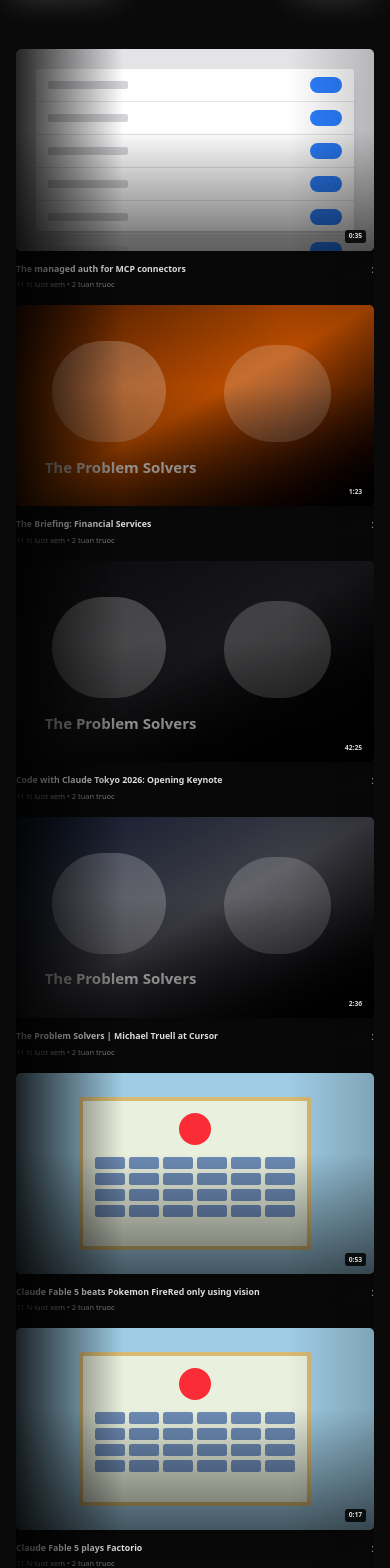
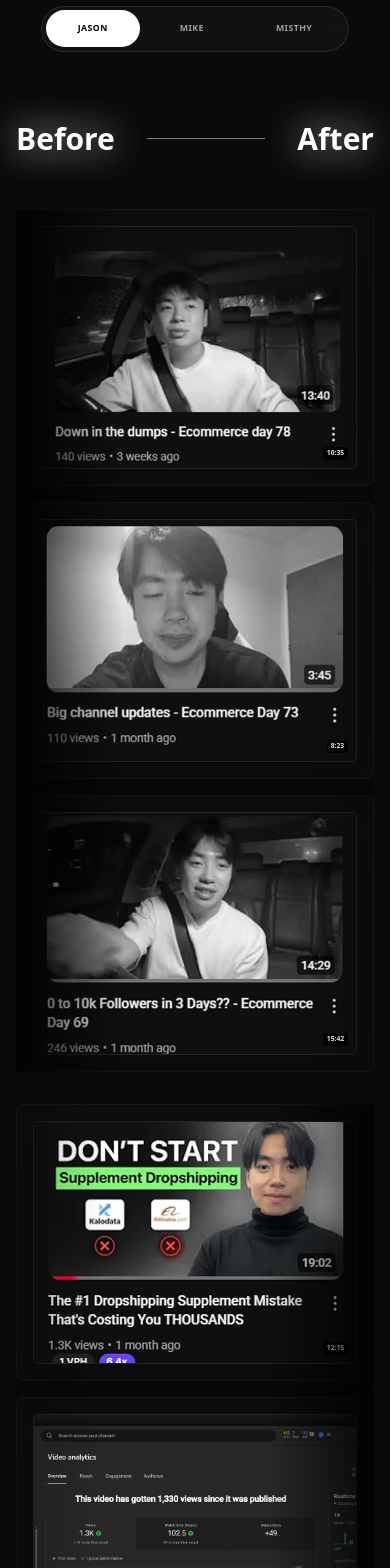
Before and after one commit to Loisori/crizonguyen, a Next.js app: page / in a window 390 px wide. Shown: the part 4380-5948 px from the top of the page. Built offline with nearby package versions, Linux system fonts and the light colour scheme; a web font is replaced by a local one.

Commit message:
update#10

```diff
--- a/app/page.tsx
+++ b/app/page.tsx
@@ -14,7 +14,7 @@ export default function Home() {
         <Workspace />
         <Project />
         <CaseStudy />
-        {/* <Footer /> */}
+        <Footer />
       </div>
     </main>
   );
--- a/components/casestudy.tsx
+++ b/components/casestudy.tsx
@@ -1,6 +1,13 @@
-import { afterVideos, beforeVideos } from "@/constants/casestudy";
+"use client";
+
+import { useState } from "react";
+import Image from "next/image";
+import { motion, AnimatePresence } from "framer-motion";
+import { caseStudies, type VideoItem, type CaseStudyData } from "@/constants/casestudy";
 
 export default function CaseStudy() {
+  const [activeStudy, setActiveStudy] = useState<CaseStudyData>(caseStudies[0]);
+
   return (
     <section
       id="case-study"
@@ -15,27 +22,69 @@ export default function CaseStudy() {
             Case Study
           </h2>
           <p className="mt-5 text-[clamp(3.25rem,5vw,6.5rem)] font-black leading-none text-white drop-shadow-[0_0_18px_rgba(255,255,255,0.66)]">
-            01
+            {activeStudy.id}
+          </p>
+          <p className="mt-4 text-xl font-medium text-white/60 tracking-wider uppercase">
+            {activeStudy.title}
           </p>
         </div>
 
-        <div className="relative mt-8 flex items-center justify-between">
+        {/* Tab Switcher */}
+        <div className="mt-12 flex justify-center">
+          <div className="flex gap-2 rounded-full border border-white/10 bg-zinc-900/60 p-1.5 backdrop-blur-md">
+            {caseStudies.map((study) => {
+              const isActive = activeStudy.id === study.id;
+              return (
+                <button
+                  key={study.id}
+                  onClick={() => setActiveStudy(study)}
+                  className={`relative rounded-full px-8 py-3 text-sm font-bold tracking-wider uppercase transition-all duration-300 cursor-pointer ${
+                    isActive ? "text-black font-extrabold" : "text-white/60 hover:text-white"
+                  }`}
+                >
+                  {isActive && (
+                    <motion.div
+                      layoutId="active-tab-bg"
+                      className="absolute inset-0 rounded-full bg-white"
+                      transition={{ type: "spring", stiffness: 380, damping: 30 }}
+                    />
+                  )}
+                  <span className="relative z-10">{study.name}</span>
+                </button>
+              );
+            })}
+          </div>
+        </div>
+
+        <div className="relative mt-16 flex items-center justify-between">
           <p className="text-[clamp(3rem,4.5vw,5.5rem)] font-black text-white drop-shadow-[0_0_18px_rgba(255,255,255,0.75)]">
             Before
           </p>
           <div className="mx-8 h-px flex-1 bg-white/45" />
-          <div className="relative mr-8 hidden h-12 w-12 sm:block">
+          {/* <div className="relative mr-8 hidden h-12 w-12 sm:block">
             <div className="absolute left-0 top-1/2 h-px w-full bg-white/70" />
             <div className="absolute right-0 top-1/2 h-8 w-8 -translate-y-1/2 rotate-45 border-r border-t border-white/70" />
-          </div>
+          </div> */}
           <p className="text-[clamp(3rem,4.5vw,5.5rem)] font-black text-white drop-shadow-[0_0_18px_rgba(255,255,255,0.75)]">
             After
           </p>
         </div>
 
-        <div className="mt-12 grid gap-8 lg:grid-cols-2">
-          <CasePanel videos={beforeVideos} tone="before" />
-          <CasePanel videos={afterVideos} tone="after" />
+        {/* Animated case study panels */}
+        <div className="relative mt-12">
+          <AnimatePresence mode="wait">
+            <motion.div
+              key={activeStudy.id}
+              initial={{ opacity: 0, y: 20 }}
+              animate={{ opacity: 1, y: 0 }}
+              exit={{ opacity: 0, y: -20 }}
+              transition={{ duration: 0.4 }}
+              className="grid gap-8 lg:grid-cols-2"
+            >
+              <CasePanel videos={activeStudy.before} tone="before"/>
+              <CasePanel videos={activeStudy.after} tone="after" />
+            </motion.div>
+          </AnimatePresence>
         </div>
       </div>
     </section>
@@ -46,7 +95,7 @@ function CasePanel({
   videos,
   tone,
 }: {
-  videos: { title: string; theme: string; duration: string }[];
+  videos: VideoItem[];
   tone: "before" | "after";
 }) {
   return (
@@ -58,138 +107,36 @@ function CasePanel({
             : "bg-[linear-gradient(90deg,rgba(0,0,0,0.2),transparent_24%,transparent_70%,rgba(0,0,0,0.82))]"
         }`}
       />
-      <div className="grid gap-4 sm:grid-cols-3">
+      <div className="flex flex-col gap-4">
         {videos.map((video) => (
-          <article key={video.title} className="min-w-0">
-            <VideoThumb theme={video.theme} duration={video.duration} />
-            <div className="mt-3 flex gap-3">
-              <div className="min-w-0 flex-1">
-                <h3 className="truncate text-sm font-bold text-white">
-                  {video.title}
-                </h3>
-                <p className="mt-1 text-xs text-white/55">
-                  11 N luot xem • 2 tuan truoc
-                </p>
-              </div>
-              <span className="text-lg leading-none text-white/70">:</span>
+          <article
+            key={video.title}
+            className="group flex flex-col sm:flex-row gap-5 rounded-xl border border-white/5 bg-[#151515]/40 p-4 transition-all duration-300 hover:border-white/10 hover:bg-[#1f1f1f]/50 cursor-pointer"
+          >
+            {/* Thumbnail */}
+            <div className="relative w-full shrink-0">
+              <VideoThumb img={video.img} duration={video.duration} />
             </div>
           </article>
         ))}
       </div>
-      <AnalyticsStrip tone={tone} />
     </div>
   );
 }
 
-function VideoThumb({ theme, duration }: { theme: string; duration: string }) {
+function VideoThumb({ img, duration }: { img: string; duration: string }) {
   return (
-    <div className="relative aspect-video overflow-hidden rounded-lg bg-zinc-900 shadow-[0_18px_45px_rgba(0,0,0,0.28)]">
-      <ThumbArtwork theme={theme} />
-      <div className="absolute inset-0 bg-[linear-gradient(180deg,transparent_40%,rgba(0,0,0,0.58))]" />
+    <div className="relative aspect-[4/3] overflow-hidden rounded-lg bg-zinc-900 shadow-[0_18px_45px_rgba(0,0,0,0.28)] border border-white/5 w-full">
+      <Image
+        alt="Video thumbnail"
+        src={img}
+        fill
+        sizes="(max-width: 640px) 100vw, 176px"
+        className="object-cover transition-transform duration-500 group-hover:scale-105"
+      />
       <span className="absolute bottom-2 right-2 rounded bg-black/85 px-1.5 py-0.5 text-[0.68rem] font-bold text-white">
         {duration}
       </span>
     </div>
   );
 }
-
-function ThumbArtwork({ theme }: { theme: string }) {
-  if (theme === "ui") {
-    return (
-      <div className="absolute inset-0 bg-zinc-200 p-5">
-        <div className="h-full rounded bg-white shadow-lg">
-          {[0, 1, 2, 3, 4, 5].map((item) => (
-            <div
-              key={item}
-              className="flex items-center justify-between border-b border-zinc-200 px-3 py-2"
-            >
-              <span className="h-2 w-20 rounded bg-zinc-300" />
-              <span className="h-4 w-8 rounded-full bg-blue-500" />
-            </div>
-          ))}
-        </div>
-      </div>
-    );
-  }
-
-  if (theme === "game" || theme === "factorio") {
-    return (
-      <div className="absolute inset-0 bg-[#9fcde5] p-6">
-        <div className="mx-auto h-full max-w-[75%] rounded border-4 border-[#d8ba73] bg-[#e9f0dd] p-3">
-          <div className="mx-auto mb-3 h-8 w-8 rounded-full bg-red-500" />
-          <div className="grid grid-cols-6 gap-1">
-            {Array.from({ length: 24 }).map((_, index) => (
-              <span key={index} className="h-3 rounded bg-[#6d8bb5]" />
-            ))}
-          </div>
-        </div>
-      </div>
-    );
-  }
-
-  if (theme === "racer") {
-    return (
-      <div className="absolute inset-0 bg-[linear-gradient(135deg,#081a35,#28a7d9_45%,#b51d33)]">
-        <div className="absolute left-[18%] top-[18%] h-[62%] w-[64%] rounded-full border-[18px] border-white/70 bg-black" />
-        <div className="absolute left-[29%] top-[28%] h-[26%] w-[42%] rounded-full bg-[#f1c3a4]" />
-      </div>
-    );
-  }
-
-  const palette =
-    theme === "briefing"
-      ? "from-amber-950 via-amber-700 to-black"
-      : theme === "code"
-        ? "from-zinc-950 via-zinc-900 to-black"
-        : theme === "office"
-          ? "from-emerald-950 via-slate-700 to-zinc-900"
-          : "from-slate-900 via-zinc-700 to-black";
-
-  return (
-    <div className={`absolute inset-0 bg-gradient-to-br ${palette}`}>
-      <div className="absolute left-[10%] top-[18%] h-[50%] w-[32%] rounded-full bg-white/22" />
-      <div className="absolute right-[12%] top-[20%] h-[48%] w-[30%] rounded-full bg-white/18" />
-      <p className="absolute bottom-[16%] left-[8%] max-w-[76%] text-2xl font-black leading-[0.9] text-white/90">
-        {theme === "lawyer"
-          ? "Capability meets Judgment"
-          : theme === "office"
-            ? "Reflecting on a year of Claude Code"
-            : theme === "profile"
-              ? "How Anthropic uses Claude"
-              : "The Problem Solvers"}
-      </p>
-    </div>
-  );
-}
-
-function AnalyticsStrip({ tone }: { tone: "before" | "after" }) {
-  return (
-    <div className="mt-5 overflow-hidden rounded-t-xl bg-[#1f1f1f] text-white/80">
-      <div className="flex h-10 items-center gap-4 border-b border-white/10 px-5 text-xs">
-        <span className="h-4 w-4 rounded-full bg-cyan-300" />
-        <span className="h-4 flex-1 rounded-full bg-black/45" />
-        <span className="rounded-full bg-white/10 px-3 py-1">
-          Advanced mode
-        </span>
-      </div>
-      <div className="grid min-h-24 grid-cols-[1fr_13rem] gap-4 p-5">
-        <div>
-          <p className="text-lg font-black sm:text-2xl">
-            {tone === "before"
-              ? "Your channel performance needed a clearer story"
-              : "Your channel got 18,129 views in the last 28 days"}
-          </p>
-          <div className="mt-4 h-2 rounded-full bg-white/10">
-            <div
-              className={`h-full rounded-full ${tone === "before" ? "w-1/3 bg-zinc-500" : "w-4/5 bg-sky-400"}`}
-            />
-          </div>
-        </div>
-        <div className="hidden rounded-lg bg-black/30 p-3 sm:block">
-          <p className="text-sm font-bold">Realtime</p>
-          <p className="mt-2 text-xs text-cyan-300">Updating live</p>
-        </div>
-      </div>
-    </div>
-  );
-}
--- a/constants/casestudy.tsx
+++ b/constants/casestudy.tsx
@@ -1,65 +1,178 @@
-export const beforeVideos = [
+export interface VideoItem {
+  title: string;
+  img: string;
+  duration: string;
+  views: string;
+  time: string;
+}
+
+export interface CaseStudyData {
+  id: string;
+  name: string;
+  title: string;
+  before: VideoItem[];
+  after: VideoItem[];
+}
+
+export const caseStudies: CaseStudyData[] = [
   {
-    title: "The managed auth for MCP connectors",
-    theme: "ui",
-    duration: "0:35",
+    id: "01",
+    name: "Jason",
+    title: "Technology & Software Engineer",
+    before: [
+      {
+        title: "My New Desk Setup & Coding Workspace (2026)",
+        img: "/imgs/Jason/before.webp",
+        duration: "10:35",
+        views: "12 N lượt xem",
+        time: "1 năm trước",
       },
       {
-    title: "The Briefing: Financial Services",
-    theme: "briefing",
-    duration: "1:23",
+        title: "How I Script My Developer Vlogs",
+        img: "/imgs/Jason/before2.webp",
+        duration: "8:23",
+        views: "4.5 N lượt xem",
+        time: "10 tháng trước",
       },
       {
-    title: "Code with Claude Tokyo 2026: Opening Keynote",
-    theme: "code",
-    duration: "42:25",
+        title: "A Day in the Life of a Remote Software Engineer",
+        img: "/imgs/Jason/before3.webp",
+        duration: "15:42",
+        views: "18 N lượt xem",
+        time: "8 tháng trước",
+      },
+    ],
+    after: [
+      {
+        title: "Why I Stopped Using macOS for Coding",
+        img: "/imgs/Jason/after.webp",
+        duration: "12:15",
+        views: "124 N lượt xem",
+        time: "3 tuần trước",
       },
       {
-    title: "The Problem Solvers | Michael Truell at Cursor",
-    theme: "interview",
-    duration: "2:36",
+        title: "I Built a Desktop App in 24 Hours (No Sleep)",
+        img: "/imgs/Jason/after2.webp",
+        duration: "18:08",
+        views: "98 N lượt xem",
+        time: "2 tuần trước",
+      },
+    ],
   },
   {
-    title: "Claude Fable 5 beats Pokemon FireRed only using vision",
-    theme: "game",
-    duration: "0:53",
+    id: "02",
+    name: "Mike",
+    title: "Travel & Lifestyle Vlogs",
+    before: [
+      {
+        title: "Reviewing My Old 1080p Camera Gear",
+        img: "/imgs/Mike/before.webp",
+        duration: "14:10",
+        views: "8.2 N lượt xem",
+        time: "2 năm trước",
       },
       {
-    title: "Claude Fable 5 plays Factorio",
-    theme: "factorio",
-    duration: "0:17",
+        title: "My First Time Visiting Japan solo",
+        img: "/imgs/Mike/before1.webp",
+        duration: "25:40",
+        views: "22 N lượt xem",
+        time: "1 năm trước",
+      },
+      {
+        title: "How to Edit Cinematic Videos Faster",
+        img: "/imgs/Mike/before3.webp",
+        duration: "11:15",
+        views: "15 N lượt xem",
+        time: "11 tháng trước",
+      },
+    ],
+    after: [
+      {
+        title: "Traveling to the Edge of the World (Full Cinematic Movie)",
+        img: "/imgs/Mike/after.webp",
+        duration: "18:40",
+        views: "340 N lượt xem",
+        time: "3 tuần trước",
+      },
+      {
+        title: "The Hidden Secrets of Productivity in 2026",
+        img: "/imgs/Mike/after2.webp",
+        duration: "12:08",
+        views: "180 N lượt xem",
+        time: "2 tuần trước",
+      },
+      {
+        title: "Inside the Most Luxury Hotel Suite in Hanoi",
+        img: "/imgs/Mike/after3.webp",
+        duration: "15:20",
+        views: "215 N lượt xem",
+        time: "10 ngày trước",
+      },
+      {
+        title: "Why You Should Start a Podcast in 2026",
+        img: "/imgs/Mike/after4.webp",
+        duration: "22:50",
+        views: "98 N lượt xem",
+        time: "7 ngày trước",
+      },
+      {
+        title: "We Spent 48 Hours Surviving in the Wild Forest",
+        img: "/imgs/Mike/after5.webp",
+        duration: "32:15",
+        views: "480 N lượt xem",
+        time: "4 ngày trước",
+      },
+      {
+        title: "The Future of AI-Assisted Development Tools",
+        img: "/imgs/Mike/after6.webp",
+        duration: "16:00",
+        views: "150 N lượt xem",
+        time: "2 ngày trước",
+      },
+    ],
+  },
+  {
+    id: "03",
+    name: "MisThy",
+    title: "Gaming & Entertainment Creator",
+    before: [
+      {
+        title: "MisThy chơi game cùng đồng bọn (Cười bể bụng)",
+        img: "/imgs/MisThy/before.webp",
+        duration: "18:35",
+        views: "450 N lượt xem",
+        time: "1 năm trước",
+      },
+      {
+        title: "Thử thách ăn hết 100 món ăn vặt Thái Lan",
+        img: "/imgs/MisThy/before2.webp",
+        duration: "22:15",
+        views: "680 N lượt xem",
+        time: "8 tháng trước",
+      },
+      {
+        title: "Một ngày làm việc vất vả tại văn phòng mới",
+        img: "/imgs/MisThy/before3.webp",
+        duration: "14:55",
+        views: "390 N lượt xem",
+        time: "6 tháng trước",
+      },
+    ],
+    after: [
+      {
+        title: "Review nhà hàng chuẩn 5 sao cực sang chảnh",
+        img: "/imgs/MisThy/after.webp",
+        duration: "24:40",
+        views: "1.8 Tr lượt xem",
+        time: "1 tuần trước",
+      },
+      {
+        title: "Lần đầu trải nghiệm tự lái trực thăng ngắm cảnh",
+        img: "/imgs/MisThy/after2.webp",
+        duration: "20:08",
+        views: "1.2 Tr lượt xem",
+        time: "5 ngày trước",
+      },
+    ],
   },
 ];
-
-export const afterVideos = [
-  {
-    title: "Working Like a Lawyer with Claude",
-    theme: "lawyer",
-    duration: "3:40",
-  },
-  {
-    title: "Reflecting on a year of Claude Code",
-    theme: "office",
-    duration: "18:08",
-  },
-  {
-    title: "How Anthropic uses Claude in GTM Engineering",
-    theme: "profile",
-    duration: "8:08",
-  },
-  {
-    title: "The Problem Solvers | Anton Osika at Lovable",
-    theme: "talk",
-    duration: "2:40",
-  },
-  {
-    title: "Team thinking, visualized by Claude",
-    theme: "racer",
-    duration: "0:30",
-  },
-  {
-    title: "The Problem Solvers | Max Jungstrand at Legora",
-    theme: "panel",
-    duration: "1:00",
-  },
-];
```
Also changed, not shown: components/footer.tsx (+23 -55 lines). Lines whose indentation alone changed are shown as unchanged.
